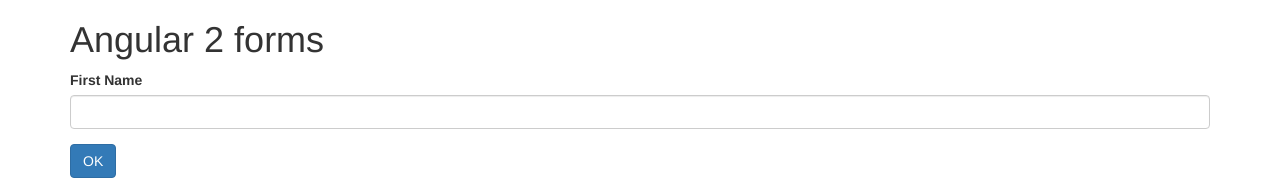
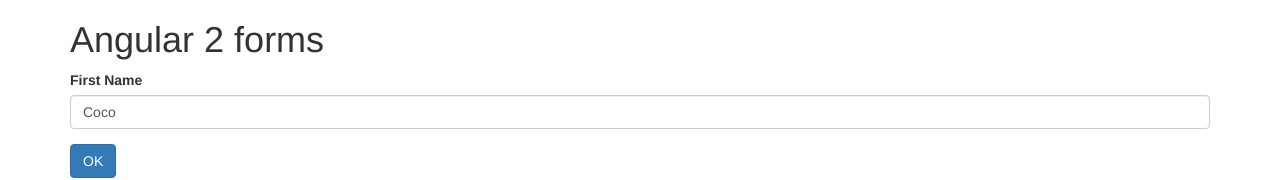
Before and after one commit to Zurc/ng2forms-templatedriven, an Angular app: page / in a window 1280 px wide. Shown: the top 180 px of the page. Built offline with nearby package versions, Linux system fonts and the light colour scheme.

Commit message:
using one way data binding with property binding

```diff
--- a/src/app/app.component.html
+++ b/src/app/app.component.html
@@ -13,7 +13,7 @@
       <label>First Name</label>
       <!--to tell ng about a field we add a name and ngModel-->
       <!--form-control bootstrap class takes the whole width of our viewport-->
-      <input class="form-control" type="text" name="firstName" ngModel>
+      <input class="form-control" type="text" name="firstName" [ngModel]="model.firstName">
     </div>
 
     <!--<div class="form-group">
```
